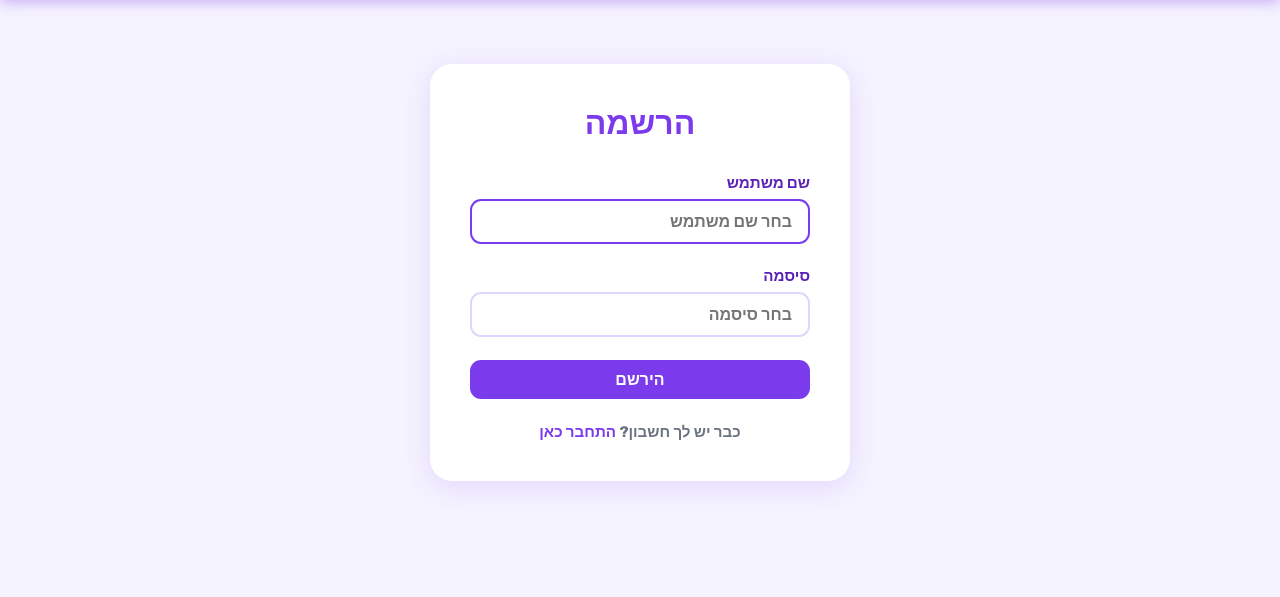
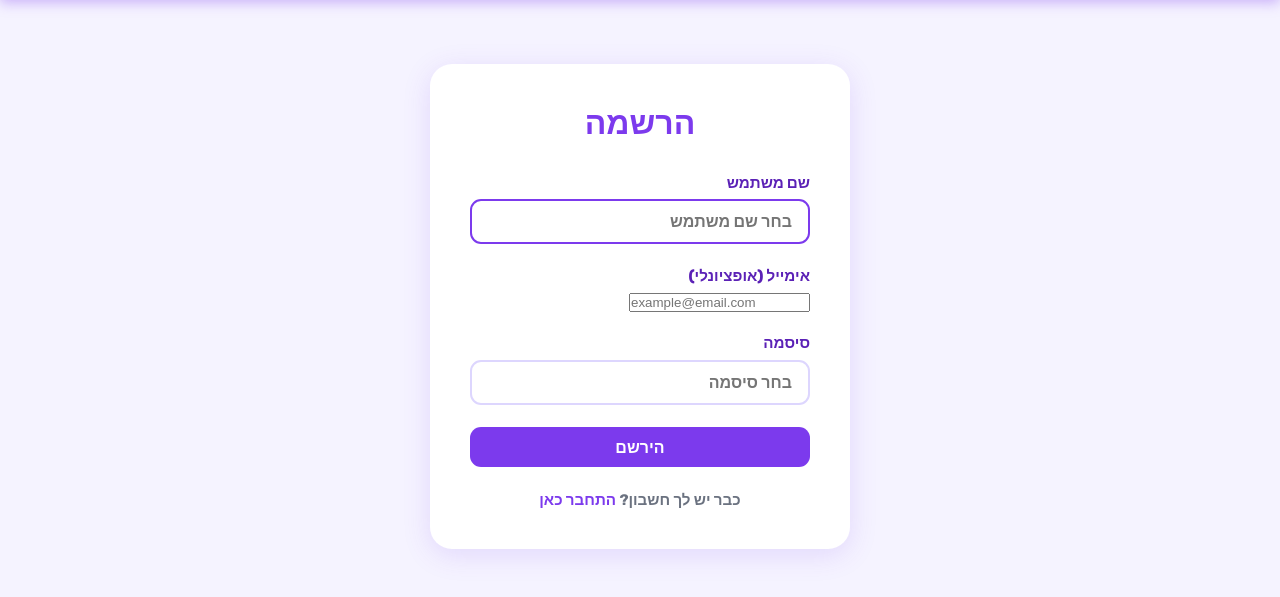
Before and after one commit to markov-creator/catbook, a Flask app: page /register in a window 1280 px wide. Shown: the part 61-658 px from the top of the page. Run offline with Flask 3, Linux system fonts and the light colour scheme; some libraries are stand-ins or nearby versions.

Commit message:
add email field to registration and admin dashboard

```diff
--- a/app.py
+++ b/app.py
@@ -207,7 +207,8 @@ def init_db():
             CREATE TABLE IF NOT EXISTS users (
                 id INTEGER PRIMARY KEY AUTOINCREMENT,
                 username TEXT UNIQUE NOT NULL,
-                password TEXT NOT NULL
+                password TEXT NOT NULL,
+                email TEXT
             );
             CREATE TABLE IF NOT EXISTS cats (
                 id INTEGER PRIMARY KEY AUTOINCREMENT,
@@ -224,6 +225,11 @@ def init_db():
                 FOREIGN KEY (cat_id) REFERENCES cats(id)
             );
         ''')
+        # add email column if missing
+        try:
+            db.execute('ALTER TABLE users ADD COLUMN email TEXT')
+        except Exception:
+            pass
         # add features column if missing
         try:
             db.execute('ALTER TABLE cat_photos ADD COLUMN features TEXT')
@@ -508,13 +514,14 @@ def register():
     if request.method == 'POST':
         username = request.form['username'].strip()
         password = request.form['password']
+        email = request.form.get('email', '').strip() or None
         if not username or not password:
             flash('נא למלא את כל השדות')
         else:
             db = get_db()
             try:
-                db.execute('INSERT INTO users (username, password) VALUES (?, ?)',
-                           (username, generate_password_hash(password)))
+                db.execute('INSERT INTO users (username, password, email) VALUES (?, ?, ?)',
+                           (username, generate_password_hash(password), email))
                 db.commit()
                 flash('נרשמת בהצלחה! כעת תוכל להתחבר')
                 return redirect(url_for('login'))
@@ -1846,7 +1853,7 @@ def admin_logout():
 def admin_dashboard():
     db = get_db()
     users = db.execute('''
-        SELECT u.id, u.username,
+        SELECT u.id, u.username, u.email,
                COUNT(DISTINCT c.id)  as cat_count,
                COUNT(DISTINCT po.id) as post_count,
                COUNT(DISTINCT f.id)  as friend_count
--- a/templates/admin_dashboard.html
+++ b/templates/admin_dashboard.html
@@ -83,12 +83,13 @@
   <div id="tab-users" class="tab-content active">
     <table>
       <tr>
-        <th>ID</th><th>שם משתמש</th><th>חתולים</th><th>פוסטים</th><th>חברים</th><th>פעולות</th>
+        <th>ID</th><th>שם משתמש</th><th>אימייל</th><th>חתולים</th><th>פוסטים</th><th>חברים</th><th>פעולות</th>
       </tr>
       {% for u in users %}
       <tr>
         <td><span class="badge">{{ u.id }}</span></td>
         <td><strong>{{ u.username }}</strong></td>
+        <td>{{ u.email or '—' }}</td>
         <td>{{ u.cat_count }}</td>
         <td>{{ u.post_count }}</td>
         <td>{{ u.friend_count }}</td>
--- a/templates/register.html
+++ b/templates/register.html
@@ -6,6 +6,10 @@
     <div class="form-group">
       <label for="username">שם משתמש</label>
       <input type="text" id="username" name="username" required placeholder="בחר שם משתמש" autofocus dir="auto">
+    </div>
+    <div class="form-group">
+      <label for="email">אימייל (אופציונלי)</label>
+      <input type="email" id="email" name="email" placeholder="example@email.com" dir="ltr">
     </div>
     <div class="form-group">
       <label for="password">סיסמה</label>
```
